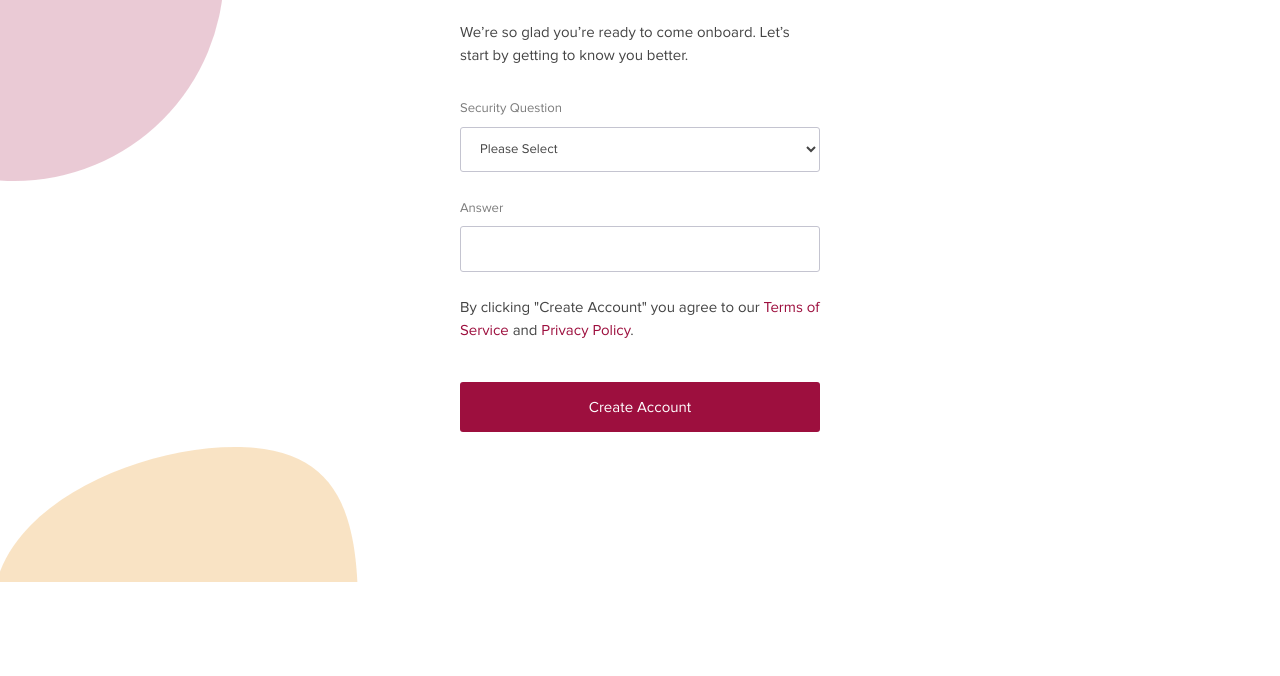
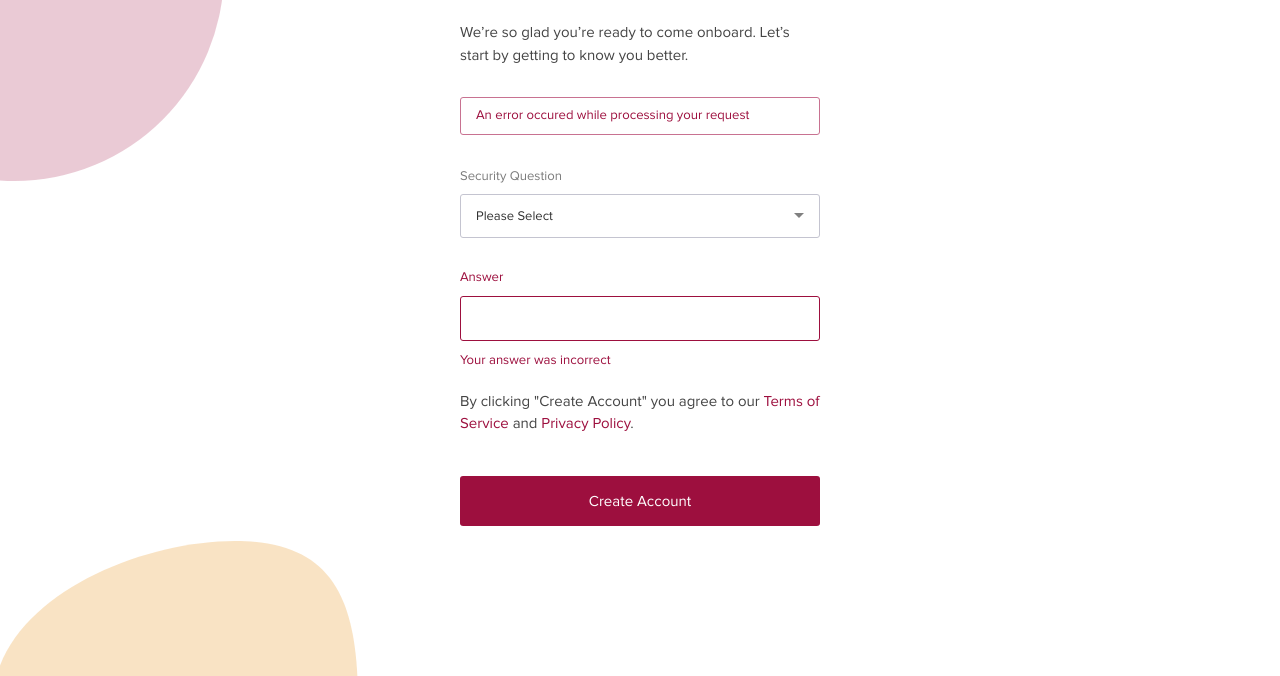
Before and after one commit to Samtaylek17/cred-app, a plain HTML site: page step-6.html in a window 1280 px wide. Shown: the part 238-914 px from the top of the page. Before the commit the page ends 820 px from the top, so only its background shows below. Drawn offline with Linux system fonts and the light colour scheme.

Commit message:
- Implemented error messaging

```diff
--- a/scss/_mixins.scss
+++ b/scss/_mixins.scss
@@ -36,7 +36,7 @@ a {
 }
 
 .input-ctn {
-  margin-bottom: 25px;
+  margin-bottom: 20px;
 
   label {
     font-size: em(14);
@@ -81,6 +81,23 @@ textarea {
 
 }
 
+.form-error {
+  input {
+    border: 1px solid $primary-color;
+  }
+
+  label {
+    color: $primary-color;
+  }
+
+  span.error {
+    display: block;
+    color: $primary-color;
+    font-size: em(14);
+    margin-top: 10px;
+  }
+}
+
 select {
    //outline: none;
    //border-radius: 3px;
@@ -93,8 +110,28 @@ select {
    height: 45px;
    background: $white;
 }
+
 .datepicker--day-name{
   color: $secondary-color !important;
+}
+
+.info-label {
+   border: 1px solid #ccc;
+   padding: 8px 15px;
+   font-size: em(14);
+   border-radius: 3px;
+   color: #444;
+   margin-bottom: 30px;
+
+   &.error {
+    color: $primary-color;
+    border: 1px solid #C87291;
+   }
+
+   &.success {
+    color: #169A62;
+    border: 1px solid #169A62;
+   }
 }
 
 
--- a/scss/app.scss
+++ b/scss/app.scss
@@ -90,6 +90,9 @@ body {
   margin-top: 10px;
 }
 
+
+
+
 @media screen and (max-width: 640px) {
 	.onboarding {
 		background-image: none;
--- a/step-6.html
+++ b/step-6.html
@@ -12,11 +12,13 @@
     <!--Bootstrap-->
     <link href="css/bootstrap.css" rel="stylesheet">
 
-    <!-- font-awesome.css -->
+   <!-- font-awesome.css -->
     <link href="css/font-awesome/font-awesome.css" rel="stylesheet">
+    <link href="css/selectize.default.css" rel="stylesheet">
 
     <!--JQuery-->
     <script src="js/jquery.min.js"></script>
+    <script src="js/standalone/selectize.min.js"></script>
 
     <!-- User Defined Style -->
     <link href="css/app.css" rel="stylesheet">
@@ -52,6 +54,10 @@
             <div class="row">
                 <div class="col-12">
                     <form class="onboard-form">
+                        <div class="info-label error">
+                            An error occured while processing your request
+                        </div>
+
                         <div class="input-ctn">
                             <label>Security Question</label>
                             <select>
@@ -60,9 +66,10 @@
                                 <option>What is your grandfather's name</option>
                             </select>
                         </div>
-                        <div class="input-ctn">
+                        <div class="input-ctn form-error">
                             <label>Answer</label>
                             <input type="text" />
+                            <span class="error">Your answer was incorrect</span>
                         </div>
 
                         <p>
@@ -75,5 +82,9 @@
         </div>
     </div>
 </div>
+
+<script type="text/javascript">
+    $('select').selectize();
+</script>
 </body>
 </html>
```
Also changed, not shown: css/app.css.
